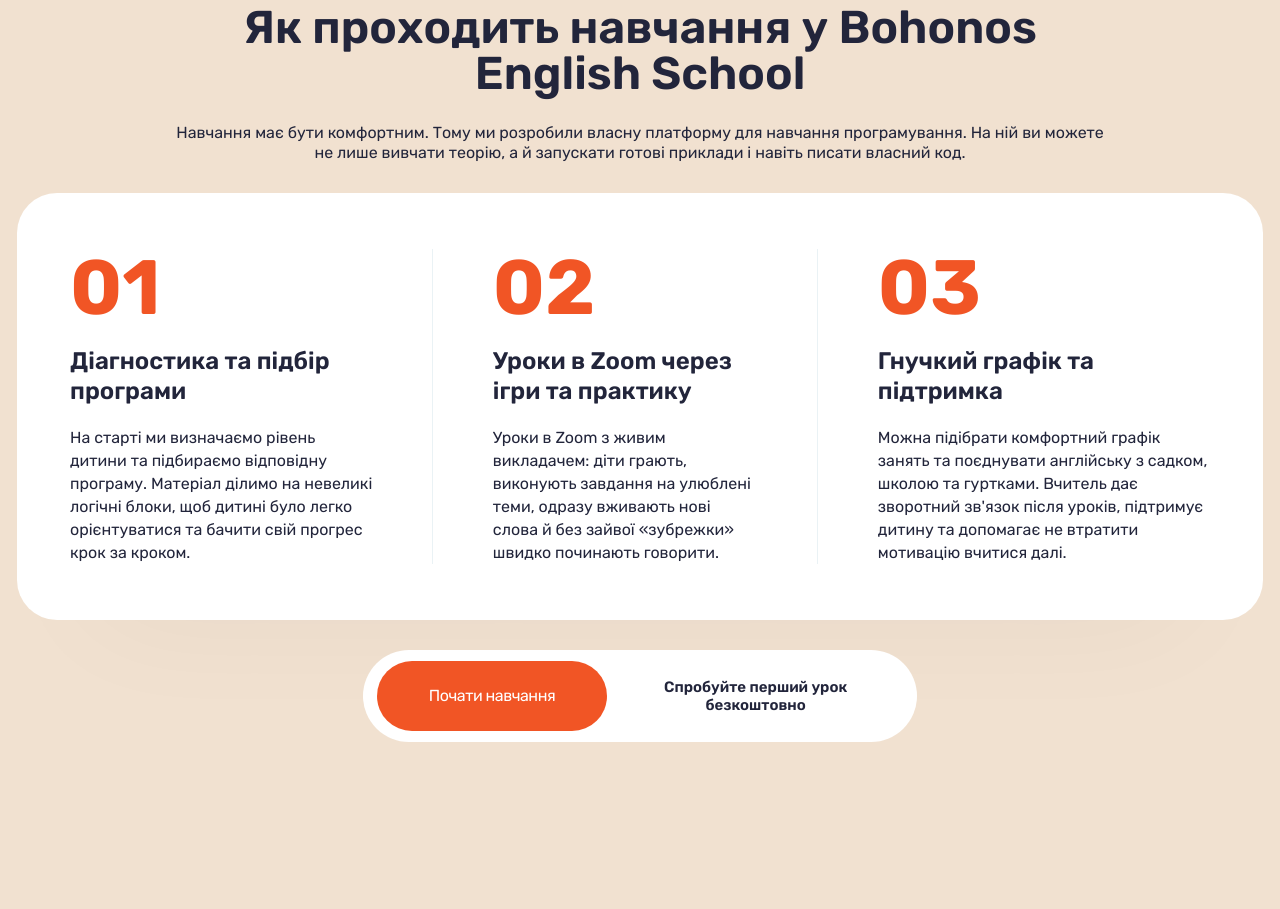
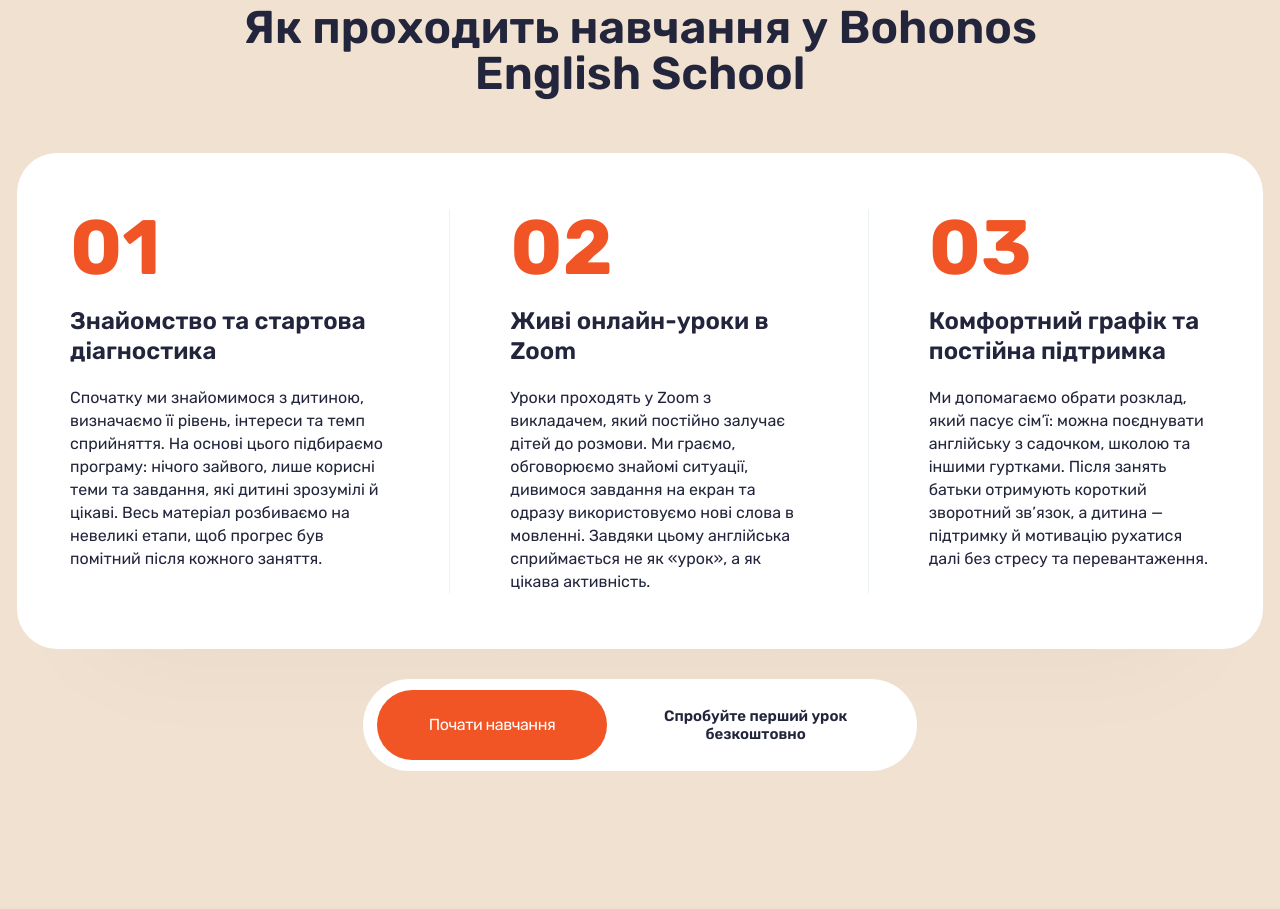
Before and after one commit to Raizkin/bohonos-school, a website built with Parcel: page src/index.html in a window 1280 px wide. Shown: the part 1840-2749 px from the top of the page. Built offline with nearby package versions, Linux system fonts and the light colour scheme; a web font is replaced by a local one.

Commit message:
byArtemAndAnton

```diff
--- a/src/partials/main/krok.html
+++ b/src/partials/main/krok.html
@@ -2,26 +2,38 @@
     <div class="container">
         <div class="krok__box">
             <h2 class="krok__box-title">Як проходить навчання у Bohonos English School</h2>
-            <p class="krok__box-text">Навчання має бути комфортним. Тому ми розробили власну платформу для навчання програмування. На ній ви можете не лише вивчати теорію, а й запускати готові приклади і навіть писати власний код.</p>
+            <p class="krok__box-text"></p>
         </div>
 
         <ul class="krok__items">
     <li class="krok__item">
         <h3 class="krok__item-num">01</h3>
-                <h4 class="krok__item-title">Діагностика та підбір програми</h4>
-                <p class="krok__item-text">На старті ми визначаємо рівень дитини та підбираємо відповідну програму. Матеріал ділимо на невеликі логічні блоки, щоб дитині було легко орієнтуватися та бачити свій прогрес крок за кроком.</p>
+        <h4 class="krok__item-title">Знайомство та стартова діагностика</h4>
+        <p class="krok__item-text">
+            Спочатку ми знайомимося з дитиною, визначаємо її рівень, інтереси та темп сприйняття.
+            На основі цього підбираємо програму: нічого зайвого, лише корисні теми та завдання, які дитині зрозумілі й цікаві.
+            Весь матеріал розбиваємо на невеликі етапи, щоб прогрес був помітний після кожного заняття.
+        </p>
     </li>
     <li class="krok__item">
         <h3 class="krok__item-num">02</h3>
-                <h4 class="krok__item-title">Уроки в Zoom через ігри та практику</h4>
-                <p class="krok__item-text">Уроки в Zoom з живим викладачем: діти грають, виконують завдання на улюблені теми, одразу вживають нові слова й без зайвої «зубрежки» швидко починають говорити.</p>
+        <h4 class="krok__item-title">Живі онлайн-уроки в Zoom</h4>
+        <p class="krok__item-text">
+            Уроки проходять у Zoom з викладачем, який постійно залучає дітей до розмови.
+            Ми граємо, обговорюємо знайомі ситуації, дивимося завдання на екран та одразу використовуємо нові слова в мовленні.
+            Завдяки цьому англійська сприймається не як «урок», а як цікава активність.
+        </p>
     </li>
     <li class="krok__item">
         <h3 class="krok__item-num">03</h3>
-                <h4 class="krok__item-title">Гнучкий графік та підтримка</h4>
-                <p class="krok__item-text">Можна підібрати комфортний графік занять та поєднувати англійську з садком, школою та гуртками. Вчитель дає зворотний зв'язок після уроків, підтримує дитину та допомагає не втратити мотивацію вчитися далі.</p>
+        <h4 class="krok__item-title">Комфортний графік та постійна підтримка</h4>
+        <p class="krok__item-text">
+            Ми допомагаємо обрати розклад, який пасує сім’ї: можна поєднувати англійську з садочком, школою та іншими гуртками.
+            Після занять батьки отримують короткий зворотний зв’язок, а дитина — підтримку й мотивацію рухатися далі без стресу та перевантаження.
+        </p>
     </li>
 </ul>
+
 
         <div class="krok__obuchenie">
             <a href="https://docs.google.com/forms/d/e/1FAIpQLSe_n1vw-lr84KfxnieuegS11U-zNt3S4yoAr-uYHAuqQQ71RQ/viewform" class="krok__obuchenie-btn" target="_blank">Почати навчання</a>
```
Lines whose indentation alone changed are shown as unchanged.
